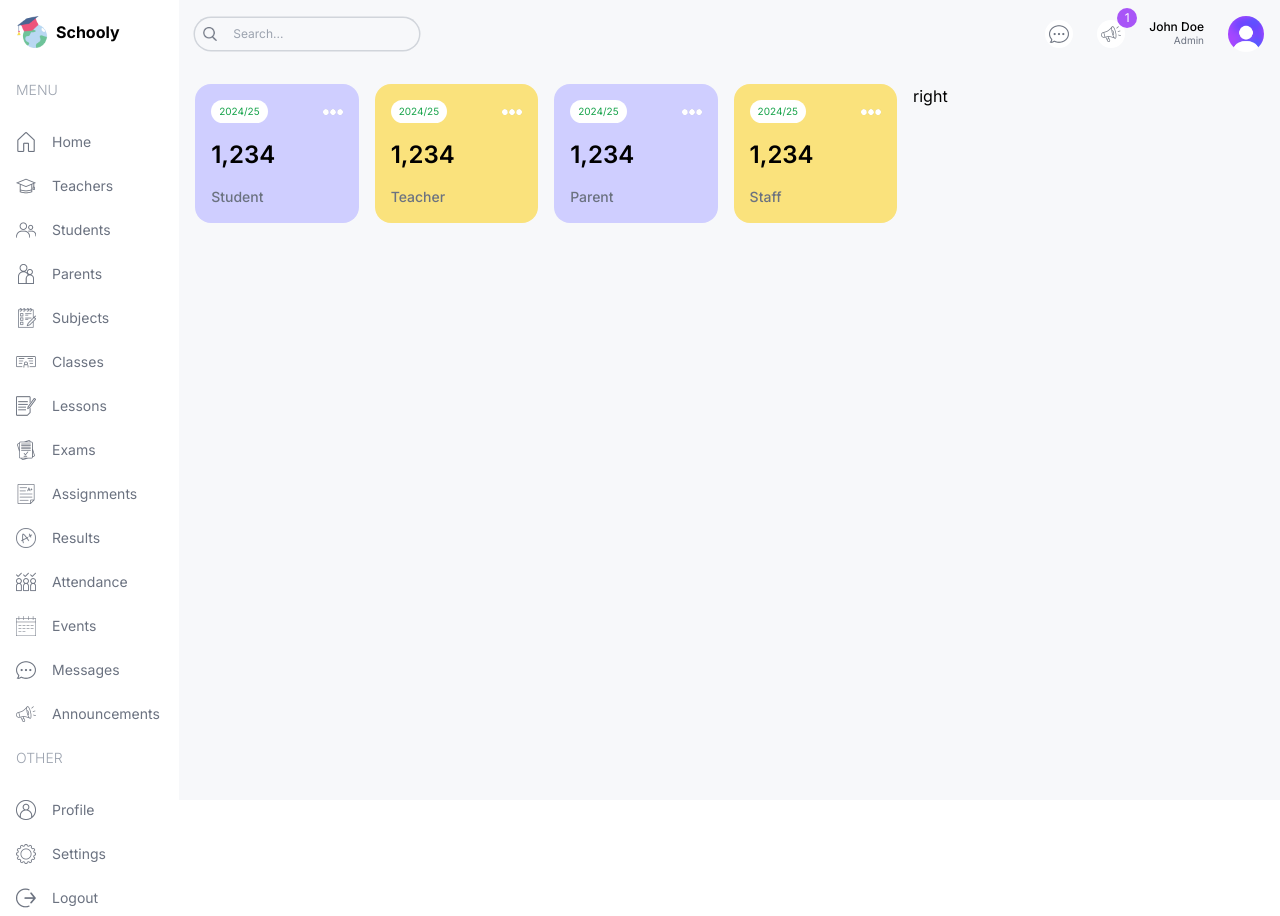
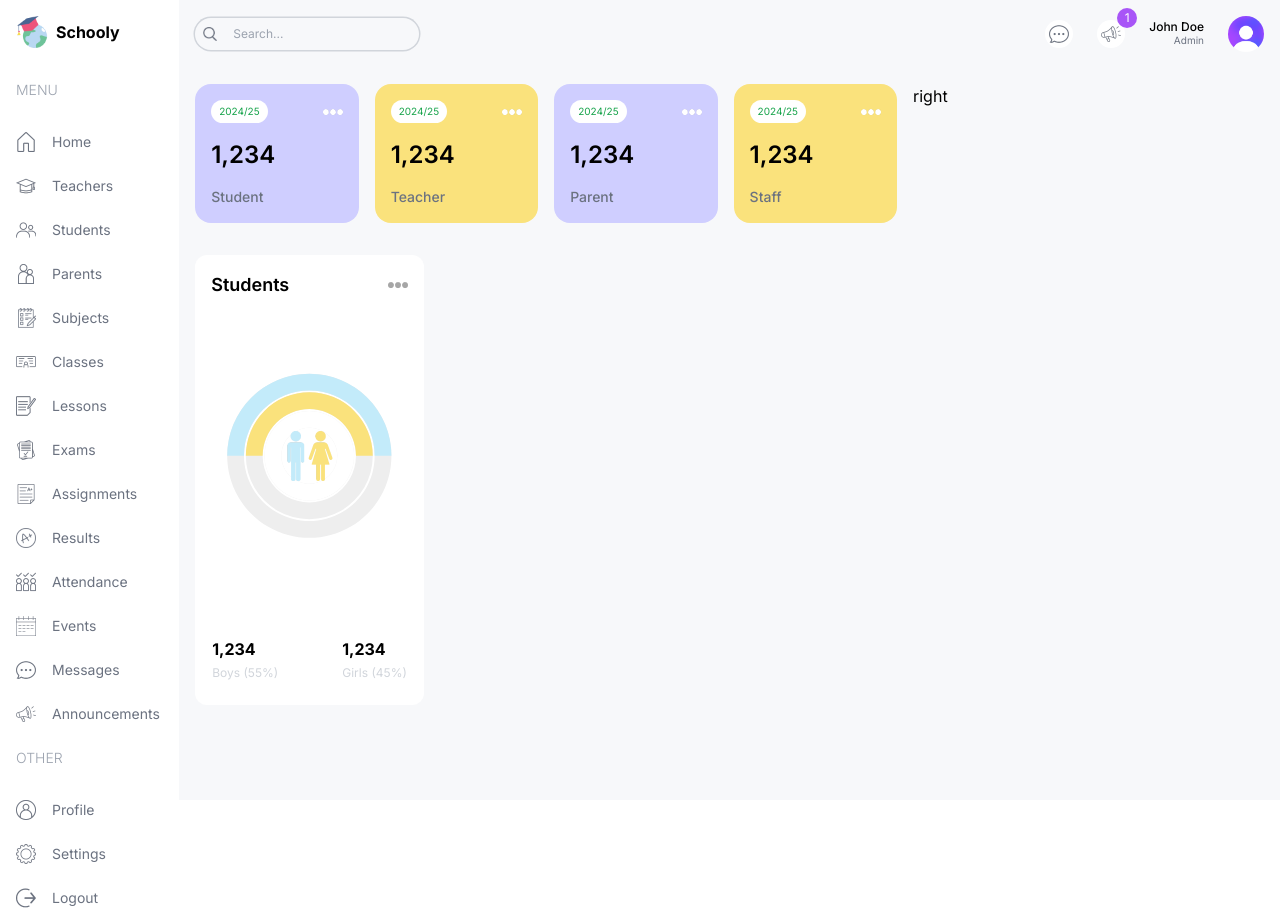
Before and after one commit to nishorgo/schooly, a Next.js app: page /dashboard/admin in a window 1280 px wide. Built offline with nearby package versions, Linux system fonts and the light colour scheme.

Commit message:
feat(CountChart): add a radial chart component

```diff
--- a/src/app/dashboard/admin/page.tsx
+++ b/src/app/dashboard/admin/page.tsx
@@ -1,23 +1,35 @@
+import CountChart from '@/components/CountChart';
 import UserCard from '@/components/UserCard'
 import React from 'react'
 
 const AdminPage = () => {
   return (
-    <div className='p-4 flex gap-4 flex-col md:flex-row'>
+    <div className="p-4 flex gap-4 flex-col md:flex-row">
       {/* LEFT */}
-      <div className='w-full lg:w-2/3'>
+      <div className="w-full lg:w-2/3 flex flex-col gap-8">
         {/* USER CARDS  */}
-        <div className='flex gap-4 justify-between flex-wrap'>
-          <UserCard type='student' />
-          <UserCard type='teacher' />
-          <UserCard type='parent' />
-          <UserCard type='staff' />
+        <div className="flex gap-4 justify-between flex-wrap">
+          <UserCard type="student" />
+          <UserCard type="teacher" />
+          <UserCard type="parent" />
+          <UserCard type="staff" />
         </div>
+        {/* MIDDLE CHART  */}
+        <div className="flex gap-4 flex-col lg:flex-row">
+          {/* COUNT CHART  */}
+          <div className="w-full lg:w-1/3 h-[450px]">
+            <CountChart />
+          </div>
+          {/* ATTENDANCE CHART  */}
+          <div className="w-full lg:w-2/3 h-[450px]"></div>
+        </div>
+        {/* BOTTOM CHART   */}
+        <div className="w-full h-[500px]"></div>
+        {/* RIGHT */}
       </div>
-      {/* RIGHT */}
-      <div className='w-full lg:w-1/3'>right</div>
+      <div className="w-full lg:w-1/3 flex flex-col gap-8">right</div>
     </div>
-  )
+  );
 }
 
-export default AdminPage
+export default AdminPage;
--- /dev/null
+++ b/src/components/CountChart.tsx
@@ -0,0 +1,74 @@
+"use client";
+import Image from "next/image";
+import {
+    RadialBar,
+    RadialBarChart,
+    ResponsiveContainer
+} from "recharts";
+
+const data = [
+  {
+    name: "Total",
+    count: 106,
+    fill: "white",
+  },
+  {
+    name: "Girls",
+    count: 53,
+    fill: "#FAE27C",
+  },
+  {
+    name: "Boys",
+    count: 53,
+    fill: "#C3EBFA",
+  },
+];
+
+const CountChart = () => {
+  return (
+    <div className="bg-white rounded-xl w-full h-full p-4">
+      {/* TITLE */}
+      <div className="flex justify-between items-center">
+        <h1 className="text-lg font-semibold">Students</h1>
+        <Image src="/moreDark.png" alt="" width={20} height={20} />
+      </div>
+      {/* CHART */}
+      <div className="relative w-full h-[75%]">
+        <ResponsiveContainer>
+          <RadialBarChart
+            cx="50%"
+            cy="50%"
+            innerRadius="40%"
+            outerRadius="100%"
+            barSize={32}
+            data={data}
+          >
+            <RadialBar background dataKey="count" />
+          </RadialBarChart>
+        </ResponsiveContainer>
+        <Image
+          src="/maleFemale.png"
+          alt=""
+          width={50}
+          height={50}
+          className="absolute top-1/2 left-1/2 -translate-x-1/2 -translate-y-1/2"
+        />
+      </div>
+      {/* BOTTOM */}
+      <div className="flex justify-center gap-16">
+        <div className="flex flex-col gap-1">
+          <div className="w-5 h-5 bg-lamaSky rounded-full" />
+          <h1 className="font-bold">1,234</h1>
+          <h2 className="text-xs text-gray-300">Boys (55%)</h2>
+        </div>
+        <div className="flex flex-col gap-1">
+          <div className="w-5 h-5 bg-lamaYellow rounded-full" />
+          <h1 className="font-bold">1,234</h1>
+          <h2 className="text-xs text-gray-300">Girls (45%)</h2>
+        </div>
+      </div>
+    </div>
+  );
+};
+
+export default CountChart;
```
Also changed, not shown: package.json (+5 -4 lines), 1 other file (tests, documents, lock files or other folders).
